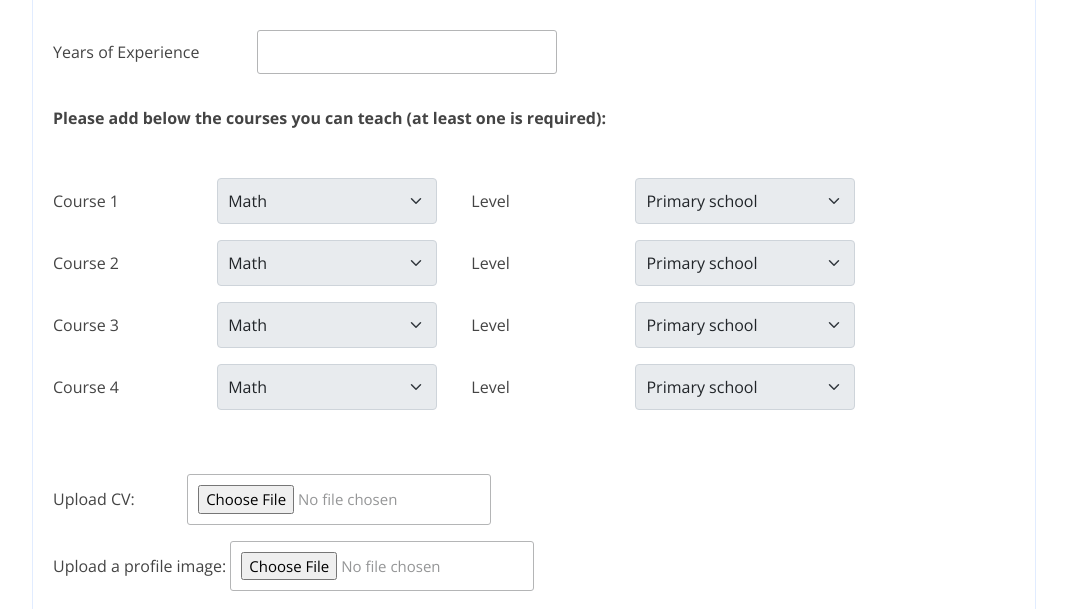
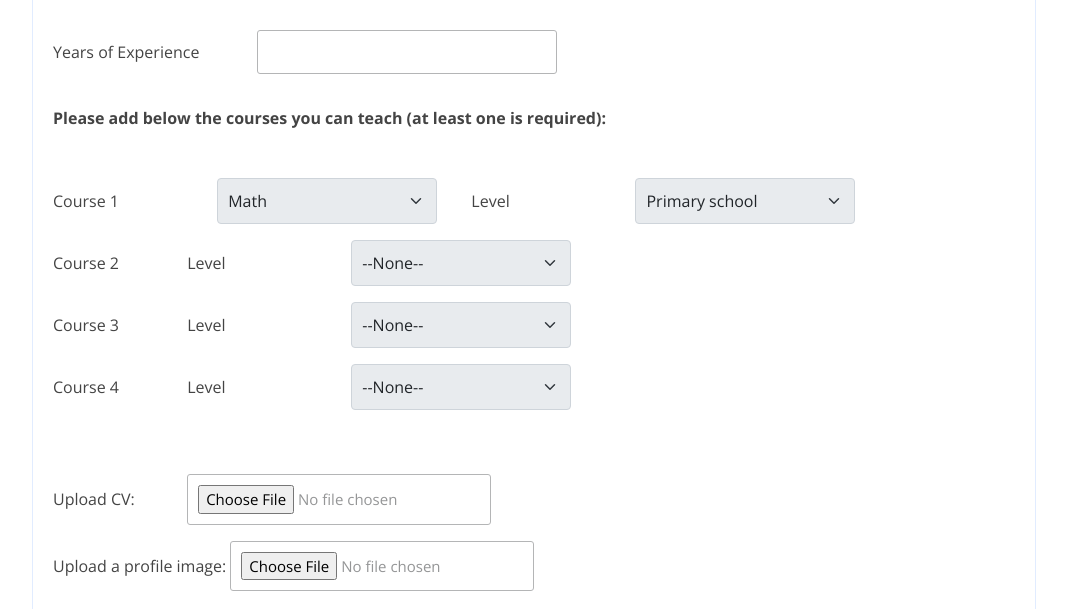
Before and after one commit to YaraChahine/Teachers-Website, a PHP site: page /tutor_application.html in a window 1280 px wide. Shown: the part 825-1434 px from the top of the page, without its empty margins (106-1173 px from the left). Run offline with PHP 8.4, Linux system fonts and the light colour scheme.

Commit message:
tutor application

```diff
--- a/js/main2.js
+++ b/js/main2.js
@@ -50,7 +50,11 @@ function change_level() {
 
   let level2 = document.getElementById("course2-level").value;
 
-  if (level2 == "college") {
+  if (level2 == "none") {
+    document.getElementById("course2-input").style.display="none";
+    document.getElementById("course2-select").style.display="none";
+  }
+  else if (level2 == "college") {
     document.getElementById("course2-input").style.display="inline-block";
     document.getElementById("course2-select").style.display="none";
   }
@@ -61,7 +65,11 @@ function change_level() {
 
   let level3 = document.getElementById("course3-level").value;
 
-  if (level3 == "college") {
+  if (level3 == "none") {
+    document.getElementById("course3-input").style.display="none";
+    document.getElementById("course3-select").style.display="none";
+  }
+  else if (level3 == "college") {
     document.getElementById("course3-input").style.display="inline-block";
     document.getElementById("course3-select").style.display="none";
   }
@@ -73,7 +81,11 @@ function change_level() {
 
   let level4 = document.getElementById("course4-level").value;
 
-  if (level4 == "college") {
+  if (level4 == "none") {
+    document.getElementById("course4-input").style.display="none";
+    document.getElementById("course4-select").style.display="none";
+  }
+  else if (level4 == "college") {
     document.getElementById("course4-input").style.display="inline-block";
     document.getElementById("course4-select").style.display="none";
   }
--- a/tutor_application.html
+++ b/tutor_application.html
@@ -70,7 +70,7 @@
     <p>Once the form has been approved, an email will be sent to you confirming your account.</p>
     <br>
   <fieldset class="form">
-    <form action="tutor_application.php" method="POST">
+    <form action="tutor_application.php" method="POST" enctype="multipart/form-data">
 
     <h4>Your Personal Information</h4>
     <br>
@@ -101,7 +101,7 @@
         <label for="password" class="col-form-label">Create password</label>
       </div>
       <div class="col-auto">
-        <input type="password" id="password" name="password" class="form-control" placeholder="Must be 8-20 characters long." >
+        <input type="tet" id="password" name="password" class="form-control" placeholder="Must be 8-20 characters long." >
       </div>
     </div>
 
@@ -117,9 +117,9 @@
       </div>
       <div class="col-auto">
         <select id="gender" name="gender" class="form-select" >
-          <option value="male" >Male</option>
-          <option value="female">Female</option>
-          <option value="other">Other</option>
+          <option value="Male" >Male</option>
+          <option value="Female">Female</option>
+          <option value="Other">Other</option>
       </select>
       </div>
     </div>
@@ -146,10 +146,10 @@
 
         <select name="education_level" id="education-level" class="form-select" oninput="change_tutor_education()"
         style="display: inline-block; width: 200px;">
-          <option value="highschool-degree" selected>Highschool degree</option>
-          <option value="undergrad">College Undergraduate</option>
-          <option value="grad">College Graduate</option>
-          <option value="other">Other..</option>
+          <option value="0" selected>Highschool degree</option>
+          <option value="1">College Undergraduate</option>
+          <option value="2">College Graduate</option>
+          <option value="3">Other..</option>
         </select>
         <br><br>
         <label for="school" id="school-label">High School Name </label>
@@ -186,7 +186,7 @@
           <br>
           <label>Course 2</label>
           <input type="text" name="course2-input" id="course2-input" style="display: none;">
-          <select name="course2-select" id="course2-select" class="form-select" style="display: inline-block; width: 200px;">
+          <select name="course2-select" id="course2-select" class="form-select" style="display: none; width: 200px;">
             <option value="Math">Math</option>
             <option value="Physics">Physics</option>
             <option value="Chemistry">Chemistry</option>
@@ -198,7 +198,8 @@
           <label for="course2-level">Level</label>
           <select name="course2-level" id="course2-level" class="form-select" oninput="change_level()"
           style="display: inline-block; width: 200px;">
-            <option value="primary" selected>Primary school</option>
+            <option value="none" selected>--None--</option>
+            <option value="primary">Primary school</option>
             <option value="middle">Middle school</option>
             <option value="high">High school</option>
             <option value="college">College</option>
@@ -206,7 +207,7 @@
           <br>
           <label>Course 3</label>
           <input type="text" name="course3-input" id="course3-input" style="display: none;">
-          <select name="course3-select" id="course3-select" class="form-select" style="display: inline-block; width: 200px;">
+          <select name="course3-select" id="course3-select" class="form-select" style="display: none; width: 200px;">
             <option value="Math">Math</option>
             <option value="Physics">Physics</option>
             <option value="Chemistry">Chemistry</option>
@@ -218,7 +219,8 @@
           <label for="course3-level">Level</label>
           <select name="course3-level" id="course3-level" class="form-select" oninput="change_level()"
           style="display: inline-block; width: 200px;">
-            <option value="primary" selected>Primary school</option>
+            <option value="none" selected>--None--</option>
+            <option value="primary">Primary school</option>
             <option value="middle">Middle school</option>
             <option value="high">High school</option>
             <option value="college">College</option>
@@ -226,7 +228,7 @@
           <br>
           <label>Course 4</label>
           <input type="text" name="course4-input" id="course4-input" style="display: none;">
-          <select name="course4-select" id="course4-select" class="form-select" style="display: inline-block; width: 200px;">
+          <select name="course4-select" id="course4-select" class="form-select" style="display: none; width: 200px;">
             <option value="Math">Math</option>
             <option value="Physics">Physics</option>
             <option value="Chemistry">Chemistry</option>
@@ -238,7 +240,8 @@
           <label for="course4-level">Level</label>
           <select name="course4-level" id="course4-level" class="form-select" oninput="change_level()"
           style="display: inline-block; width: 200px;">
-            <option value="primary" selected>Primary school</option>
+            <option value="none" selected>--None--</option>
+            <option value="primary">Primary school</option>
             <option value="middle">Middle school</option>
             <option value="high">High school</option>
             <option value="college">College</option>
@@ -256,7 +259,7 @@
           <br>
           <textarea name="bio" id="bio" rows="6" placeholder="Enter text here..."></textarea>
           <button type="submit" class="submit-button">Submit</button>
-                  </form>
+        </form>
 
         </fieldset>
 
```
Also changed, not shown: tutor_application.php (+46 -28 lines).
